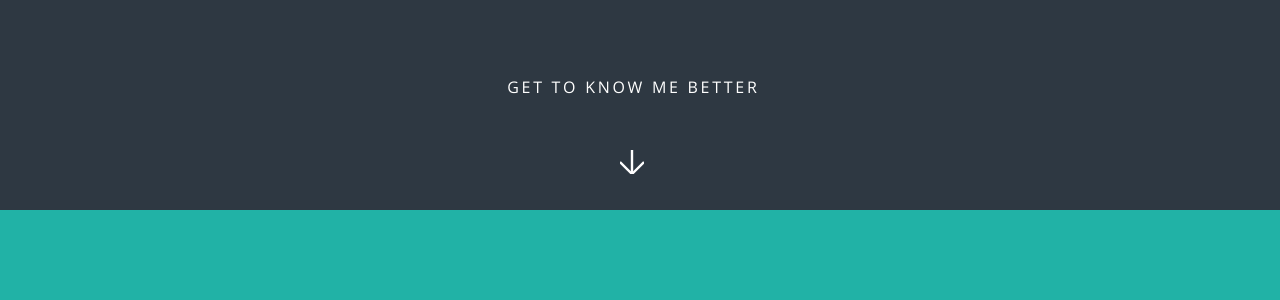
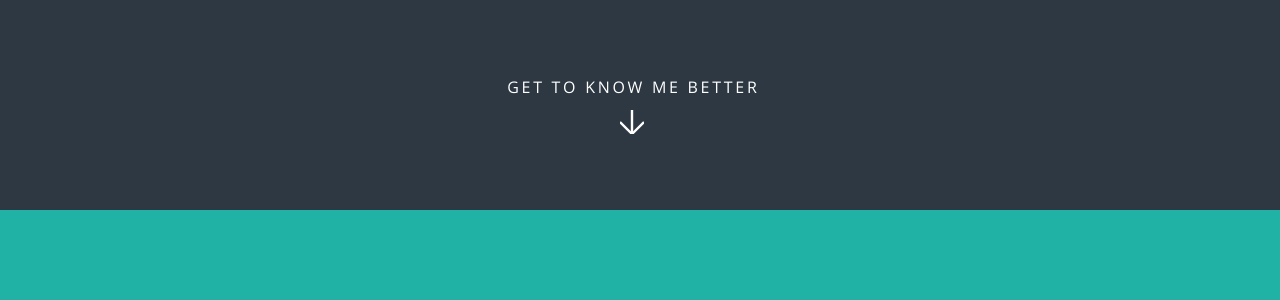
Before and after one commit to Lucia-Guitta/Lucia-Guitta.github.io, a Jekyll site: the page built from index.html, in a window 1280 px wide and 900 px high, scrolled down 588 px. Shown: the part 150-450 px from the top of the window. Built offline with Jekyll 4.4.1, drawn with Linux system fonts in a browser that asks for light colours; some web fonts are replaced.

Commit message:
Modify arrow position

```diff
--- a/css/main.scss
+++ b/css/main.scss
@@ -1559,7 +1559,7 @@ $baseurl: '{{ site.baseurl }}/images';
 				background-position: center;
 				background-repeat: no-repeat;
 				background-size: contain;
-				bottom: 2em;
+				bottom: 4.5em;
 				content: '';
 				display: block;
 				height: 2em;
```
